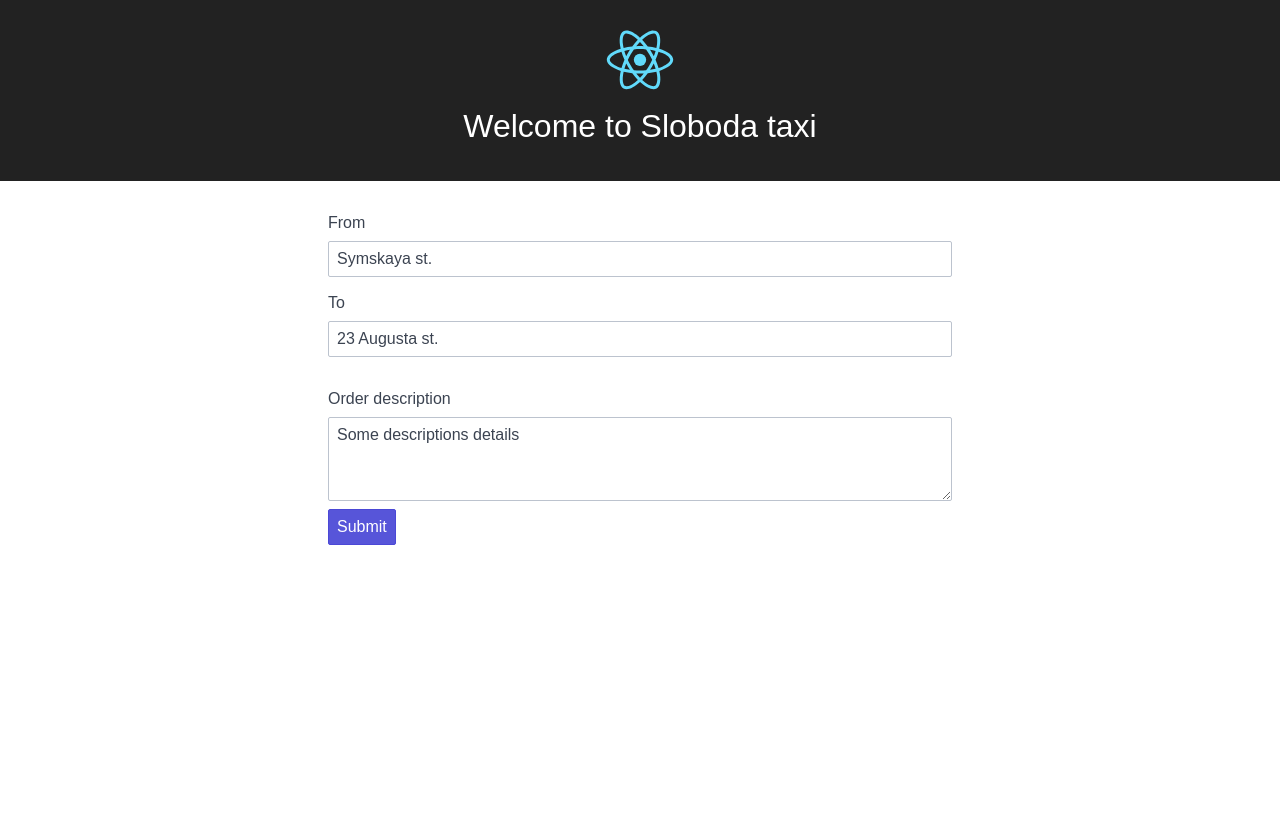
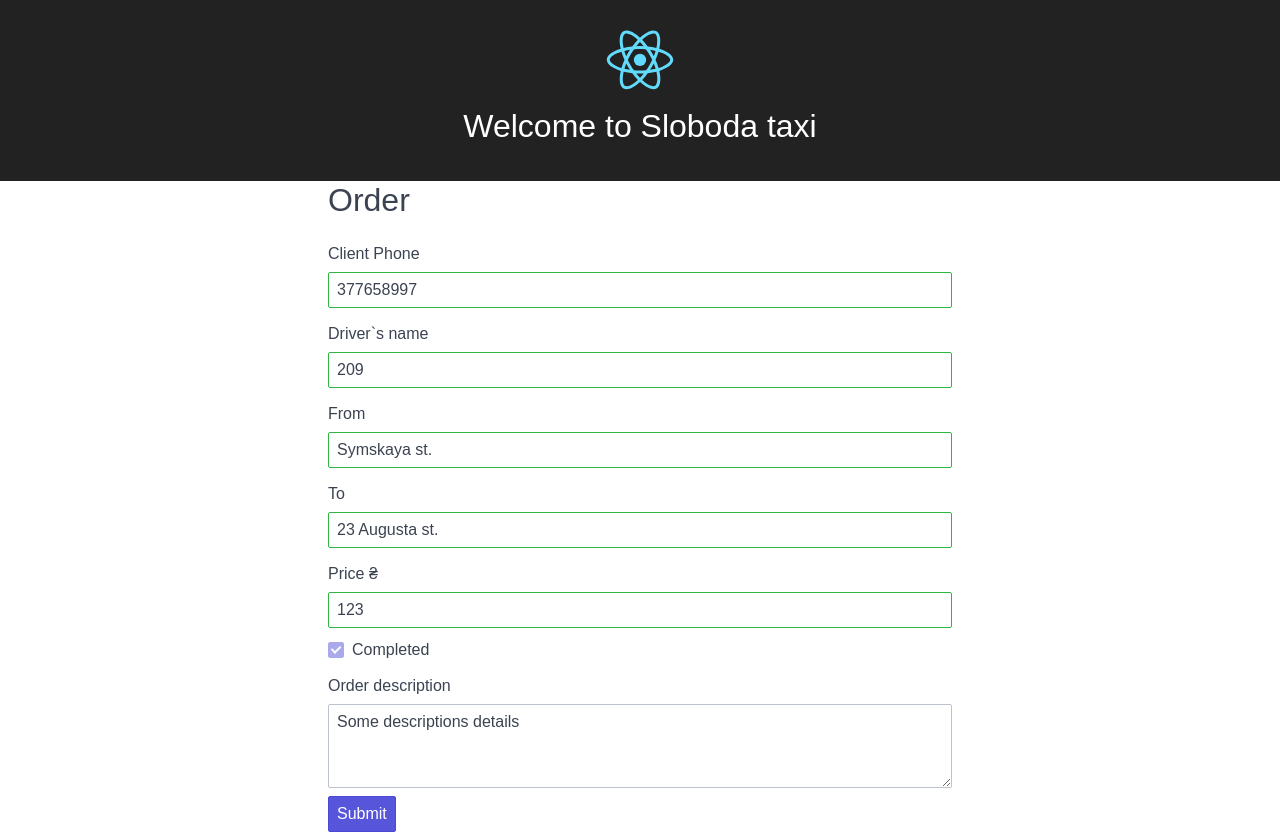
Before and after one commit to logicandy/taxi-3, a React (Create React App) app: page / in a window 1280 px wide. Before the commit the page ends 800 px from the top, so only its background shows below. Built offline with nearby package versions, Linux system fonts and the light colour scheme.

Commit message:
Validation added

```diff
--- a/src/components/OrderForm/OrderForm.css
+++ b/src/components/OrderForm/OrderForm.css
@@ -1,3 +1,11 @@
-.OrderForm{
+.OrderForm {
   margin: 0 auto;
 }
+
+.OrderForm input:required:invalid {
+  border-color: #e85600;
+}
+
+.OrderForm input:required:valid {
+  border-color: #32b643;
+}
--- a/src/components/OrderForm/OrderForm.js
+++ b/src/components/OrderForm/OrderForm.js
@@ -6,13 +6,25 @@ export default class OrderForm extends React.Component {
   constructor(props) {
     super(props);
     this.state = {
-      client_id: this.props.order.client_id,
-      driver_id: this.props.order.driver_id,
-      from: this.props.order.from,
-      to: this.props.order.to,
-      price: this.props.order.price,
+      client_id: this.props.order.client_id ?
+        this.props.order.client_id :
+        '',
+      driver_id: this.props.order.driver_id ?
+        this.props.order.driver_id :
+        '',
+      from: this.props.order.from ?
+        this.props.order.from :
+        '',
+      to: this.props.order.to ?
+        this.props.order.to :
+        '',
+      price: this.props.order.price ?
+        this.props.order.price :
+        '',
       state: this.props.order.state,
-      comment: this.props.order.comment
+      comment: this.props.order.comment ?
+        this.props.order.comment :
+        ''
     };
 
     this.handleChange = this.handleChange.bind(this);
@@ -30,17 +42,16 @@ export default class OrderForm extends React.Component {
   }
 
   render() {
-    const isModifiedMode = Boolean(this.state.client_id) || Boolean(this.state.driver_id);
+    const isModifiedMode = Boolean(this.state.price) || Boolean(this.state.driver_id);
     return (
       <form className="OrderForm column col-6"
             onSubmit={this.handleSubmit}>
-        {
-          isModifiedMode ?
-            <div>
         <div className="form-group">
           <h2>Order</h2>
           <label className="form-label">Client Phone</label>
           <input
+            required={true}
+            pattern="\d+"
             name="client_id"
             className="form-input"
             type="text"
@@ -49,9 +60,13 @@ export default class OrderForm extends React.Component {
             value={this.state.client_id}
           />
         </div>
+        {
+          isModifiedMode ?
             <div className="form-group">
               <label className="form-label">Driver`s name </label>
               <input
+                required={true}
+                pattern="(\w+(\s)*)+"
                 name="driver_id"
                 className="form-input"
                 type="text"
@@ -60,12 +75,13 @@ export default class OrderForm extends React.Component {
                 value={this.state.driver_id}
               />
             </div>
-            </div> :
+            :
             <p>{''}</p>
         }
         <div className="form-group">
           <label className="form-label">From</label>
           <input
+            required={true}
             name="from"
             className="form-input"
             type="text"
@@ -77,6 +93,7 @@ export default class OrderForm extends React.Component {
         <div className="form-group">
           <label className="form-label">To</label>
           <input
+            required={true}
             name="to"
             className="form-input"
             type="text"
@@ -91,6 +108,8 @@ export default class OrderForm extends React.Component {
               <div className="form-group">
                 <label className="form-label">Price &#8372;</label>
                 <input
+                  required={true}
+                  pattern="[(0-9)+.?(0-9)*]+"
                   name="price"
                   className="form-input"
                   type="text"
@@ -102,11 +121,13 @@ export default class OrderForm extends React.Component {
               <div className="form-group">
                 <label className="form-checkbox">
                   <input
-                    disabled
+                    required={true}
+                    disabled={true}
                     name="state"
                     type="checkbox"
                     onChange={this.handleChange}
                     value={this.state.state}
+                    checked={this.state.state}
                   />
                   <i className="form-icon">
                   </i> Completed
--- a/src/components/OrderForm/order.js
+++ b/src/components/OrderForm/order.js
@@ -1,6 +1,17 @@
 export const existing = {
-  "client_id": "12",
+  "client_id": "10909802",
   "driver_id": "2",
+  "from": "Symskaya st.",
+  "to": "23 Augusta st.",
+  "state": false,
+  "price": "123",
+  "comment": "Some descriptions details ",
+  "created_at": "",
+  "updated_at": ""
+};
+export const existingCompleted = {
+  "client_id": "377658997",
+  "driver_id": "209",
   "from": "Symskaya st.",
   "to": "23 Augusta st.",
   "state": true,
@@ -10,14 +21,15 @@ export const existing = {
   "updated_at": ""
 };
 
+
 export const blank = {
-  "client_id": 0,
+  "client_id": undefined,
   "driver_id": 0,
-  "from": "Symskaya st.",
-  "to": "23 Augusta st.",
-  "state": true,
-  "price": 123,
-  "comment": "Some descriptions details ",
+  "from": "",
+  "to": "",
+  "state": false,
+  "price": 0,
+  "comment": "",
   "created_at": "",
   "updated_at": ""
 };
--- a/src/components/OrderPage/OrderPage.js
+++ b/src/components/OrderPage/OrderPage.js
@@ -3,7 +3,7 @@ import logo from '../../logo.svg';
 import OrderForm from '../OrderForm/OrderForm';
 import './OrderPage.css';
 
-import  {blank, existing} from '../OrderForm/order';
+import  {blank, existing, existingCompleted} from '../OrderForm/order';
 
 class OrderPage extends Component {
 
@@ -37,7 +37,7 @@ class OrderPage extends Component {
           <h2>Welcome to Sloboda taxi</h2>
         </div>
         <OrderForm
-          order={blank}
+          order={existingCompleted}
           onSubmit={this.handleAddSubmit}
         />
       </div>
```
Lines whose indentation alone changed are shown as unchanged.
